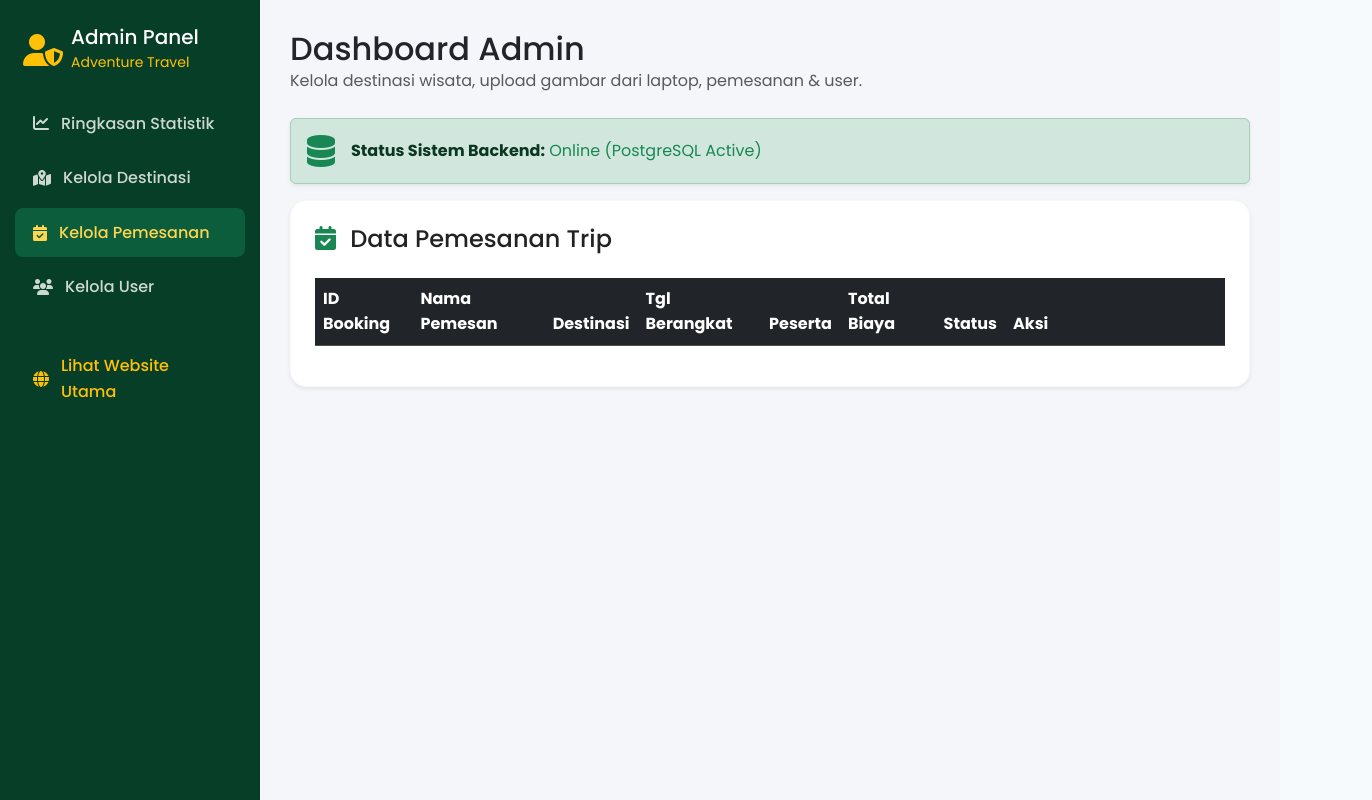
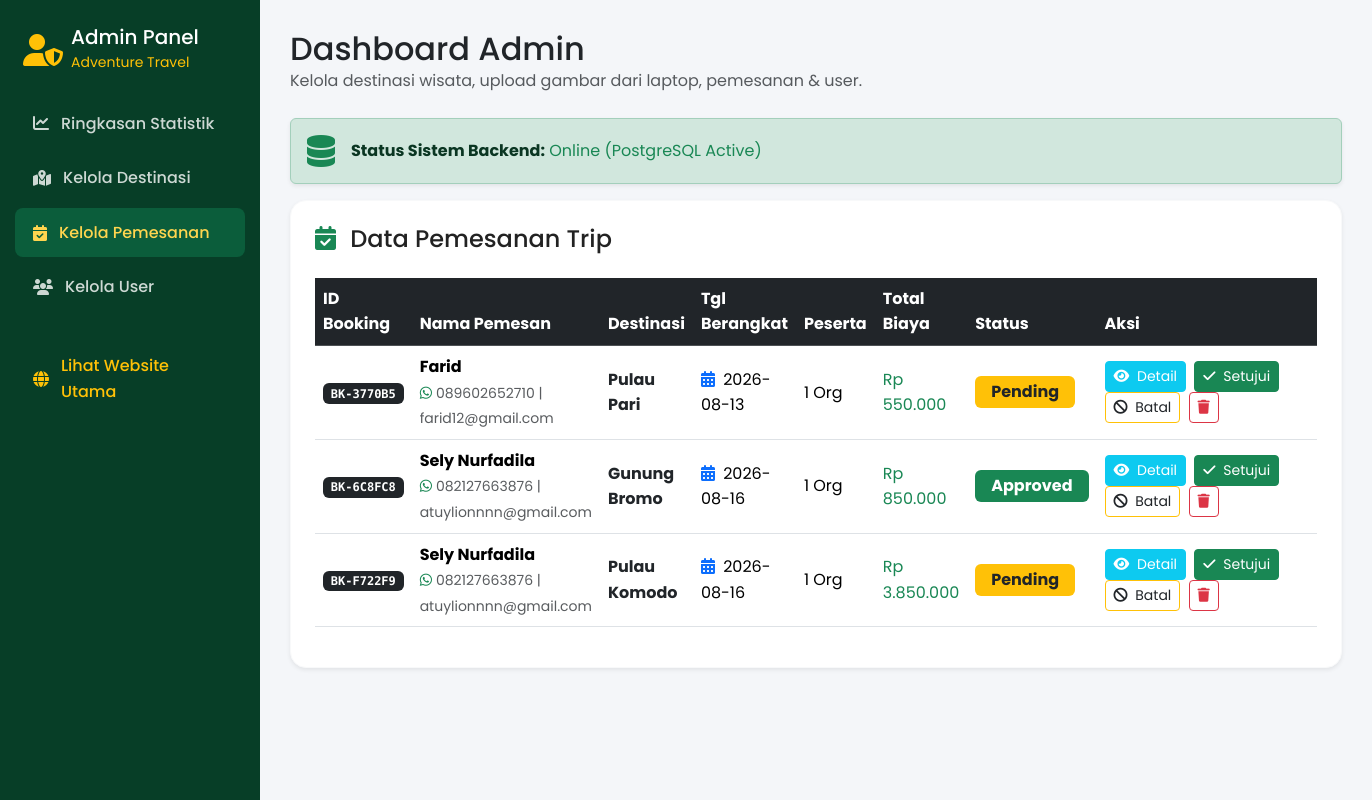
Before and after one commit to muhammadfarid2/adventure-travel, a website: page admin.html in a window 1280 px wide. Both pictures are taken after a click on the tab "Kelola Pemesanan". Shown: the whole page, 1372 px wide, since content can reach past the window. Drawn offline with nearby package versions, Linux system fonts and the light colour scheme.

Commit message:
Add pre-rendered HTML rows and direct Railway URL fallback for bookings table in admin.html

```diff
--- a/admin.html
+++ b/admin.html
@@ -191,7 +191,60 @@
                   </tr>
                 </thead>
                 <tbody id="adminBookingsTable">
-                  <!-- Rendered dynamically -->
+                  <tr>
+                    <td><span class="badge bg-dark font-monospace">BK-3770B5</span></td>
+                    <td>
+                      <strong>Farid</strong><br>
+                      <small class="text-muted"><i class="fab fa-whatsapp text-success me-1"></i>089602652710 | farid12@gmail.com</small>
+                    </td>
+                    <td><strong class="text-dark">Pulau Pari</strong></td>
+                    <td><i class="fas fa-calendar-alt text-primary me-1"></i> 2026-08-13</td>
+                    <td>1 Org</td>
+                    <td class="text-success font-weight-bold">Rp 550.000</td>
+                    <td><span class="badge bg-warning text-dark px-3 py-2 fs-6">Pending</span></td>
+                    <td>
+                      <button class="btn btn-sm btn-info text-white font-weight-bold me-1" onclick="openBookingDetailModal('3770b527-d0f0-4033-acd3-05d5becd5058')"><i class="fas fa-eye me-1"></i> Detail</button>
+                      <button class="btn btn-sm btn-success font-weight-bold me-1" onclick="updateBookingStatusItem('3770b527-d0f0-4033-acd3-05d5becd5058', 'Approved')"><i class="fas fa-check me-1"></i> Setujui</button>
+                      <button class="btn btn-sm btn-outline-warning text-dark font-weight-bold me-1" onclick="updateBookingStatusItem('3770b527-d0f0-4033-acd3-05d5becd5058', 'Cancelled')"><i class="fas fa-ban me-1"></i> Batal</button>
+                      <button class="btn btn-sm btn-outline-danger font-weight-bold" onclick="deleteBookingItem('3770b527-d0f0-4033-acd3-05d5becd5058')"><i class="fas fa-trash"></i></button>
+                    </td>
+                  </tr>
+                  <tr>
+                    <td><span class="badge bg-dark font-monospace">BK-6C8FC8</span></td>
+                    <td>
+                      <strong>Sely Nurfadila</strong><br>
+                      <small class="text-muted"><i class="fab fa-whatsapp text-success me-1"></i>082127663876 | atuylionnnn@gmail.com</small>
+                    </td>
+                    <td><strong class="text-dark">Gunung Bromo</strong></td>
+                    <td><i class="fas fa-calendar-alt text-primary me-1"></i> 2026-08-16</td>
+                    <td>1 Org</td>
+                    <td class="text-success font-weight-bold">Rp 850.000</td>
+                    <td><span class="badge bg-success px-3 py-2 fs-6">Approved</span></td>
+                    <td>
+                      <button class="btn btn-sm btn-info text-white font-weight-bold me-1" onclick="openBookingDetailModal('6c8fc89d-2e2a-4192-8ade-fe61d5129f46')"><i class="fas fa-eye me-1"></i> Detail</button>
+                      <button class="btn btn-sm btn-success font-weight-bold me-1" onclick="updateBookingStatusItem('6c8fc89d-2e2a-4192-8ade-fe61d5129f46', 'Approved')"><i class="fas fa-check me-1"></i> Setujui</button>
+                      <button class="btn btn-sm btn-outline-warning text-dark font-weight-bold me-1" onclick="updateBookingStatusItem('6c8fc89d-2e2a-4192-8ade-fe61d5129f46', 'Cancelled')"><i class="fas fa-ban me-1"></i> Batal</button>
+                      <button class="btn btn-sm btn-outline-danger font-weight-bold" onclick="deleteBookingItem('6c8fc89d-2e2a-4192-8ade-fe61d5129f46')"><i class="fas fa-trash"></i></button>
+                    </td>
+                  </tr>
+                  <tr>
+                    <td><span class="badge bg-dark font-monospace">BK-F722F9</span></td>
+                    <td>
+                      <strong>Sely Nurfadila</strong><br>
+                      <small class="text-muted"><i class="fab fa-whatsapp text-success me-1"></i>082127663876 | atuylionnnn@gmail.com</small>
+                    </td>
+                    <td><strong class="text-dark">Pulau Komodo</strong></td>
+                    <td><i class="fas fa-calendar-alt text-primary me-1"></i> 2026-08-16</td>
+                    <td>1 Org</td>
+                    <td class="text-success font-weight-bold">Rp 3.850.000</td>
+                    <td><span class="badge bg-warning text-dark px-3 py-2 fs-6">Pending</span></td>
+                    <td>
+                      <button class="btn btn-sm btn-info text-white font-weight-bold me-1" onclick="openBookingDetailModal('f722f939-1c34-4b07-a814-b71a255e74ff')"><i class="fas fa-eye me-1"></i> Detail</button>
+                      <button class="btn btn-sm btn-success font-weight-bold me-1" onclick="updateBookingStatusItem('f722f939-1c34-4b07-a814-b71a255e74ff', 'Approved')"><i class="fas fa-check me-1"></i> Setujui</button>
+                      <button class="btn btn-sm btn-outline-warning text-dark font-weight-bold me-1" onclick="updateBookingStatusItem('f722f939-1c34-4b07-a814-b71a255e74ff', 'Cancelled')"><i class="fas fa-ban me-1"></i> Batal</button>
+                      <button class="btn btn-sm btn-outline-danger font-weight-bold" onclick="deleteBookingItem('f722f939-1c34-4b07-a814-b71a255e74ff')"><i class="fas fa-trash"></i></button>
+                    </td>
+                  </tr>
                 </tbody>
               </table>
             </div>
@@ -520,19 +573,29 @@
         currentDestinationsList = getDestinationsData();
       }
 
-      // 2. Fetch Bookings from API
+      // 2. Fetch Bookings from API (With Direct Railway URL Fallback)
       try {
-        const token = localStorage.getItem('adventure_token');
-        const headers = token ? { Authorization: `Bearer ${token}` } : {};
-        const resB = await fetch('/api/bookings', { headers });
+        let resB = await fetch('/api/bookings');
+        if (!resB.ok) {
+          resB = await fetch('https://adventure-travel-production-ba8d.up.railway.app/api/bookings');
+        }
         if (resB.ok) {
           const apiBookings = await resB.json();
-          if (Array.isArray(apiBookings)) {
+          if (Array.isArray(apiBookings) && apiBookings.length > 0) {
             currentBookingsList = apiBookings;
           }
         }
       } catch(err) {
-        console.warn('API error fetching bookings', err);
+        console.warn('Relative API error, trying direct Railway URL', err);
+        try {
+          const resDirect = await fetch('https://adventure-travel-production-ba8d.up.railway.app/api/bookings');
+          if (resDirect.ok) {
+            const apiBookings = await resDirect.json();
+            if (Array.isArray(apiBookings) && apiBookings.length > 0) {
+              currentBookingsList = apiBookings;
+            }
+          }
+        } catch(e) {}
       }
 
       if (!currentBookingsList || currentBookingsList.length === 0) {
```
